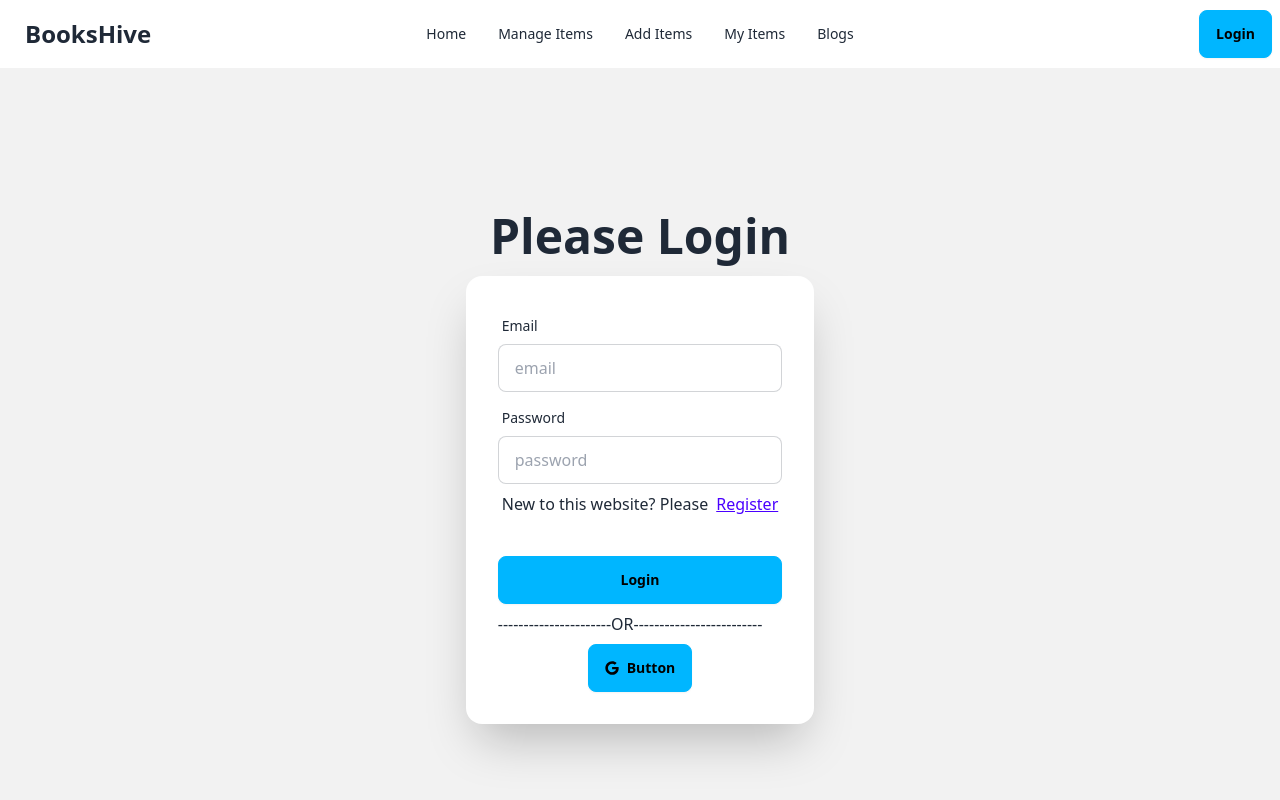
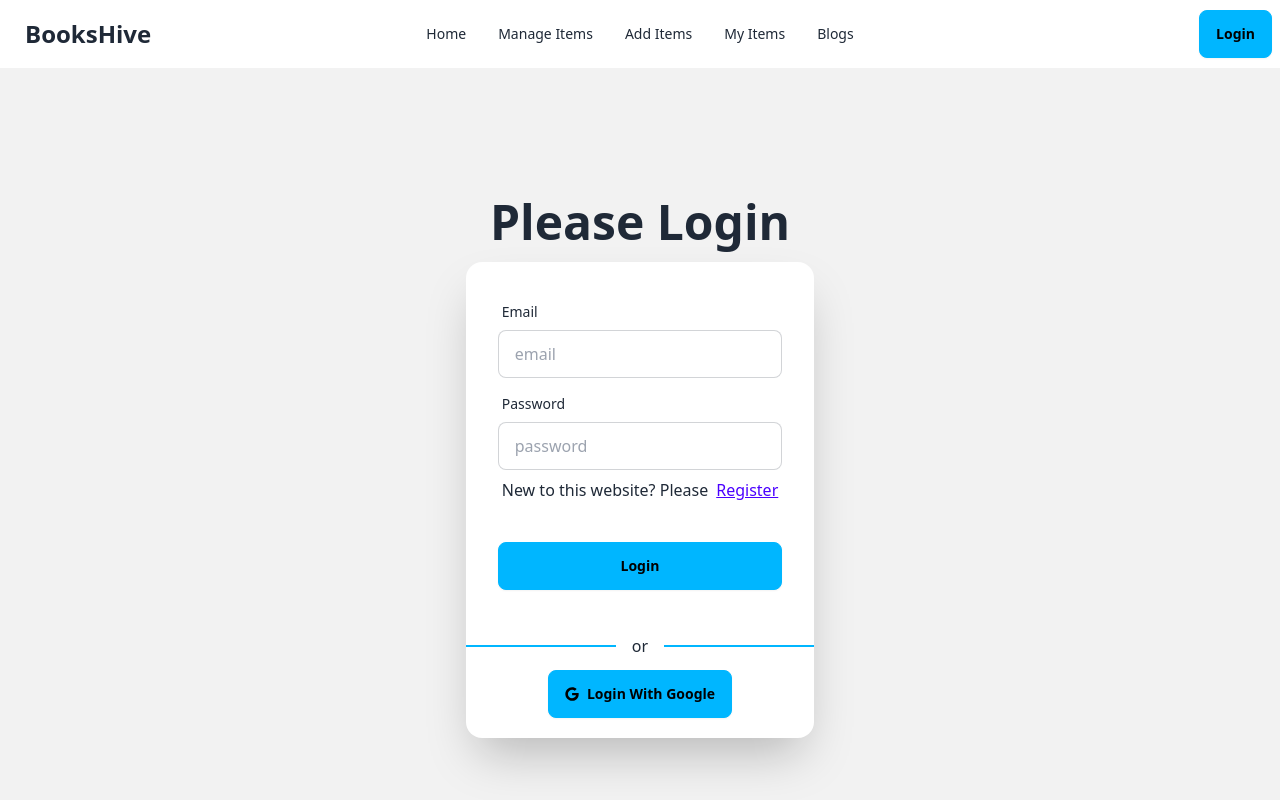
Before and after one commit to Nadim-Nion/warehouse-client, a React (Vite) app: page /login in a window 1280 px wide. Shown: the top 800 px of the page. Built offline with nearby package versions, Linux system fonts and the light colour scheme; no server answers.

Commit message:
social login functionality implemented

```diff
--- a/src/components/SocialLogin/SocialLogin.jsx
+++ b/src/components/SocialLogin/SocialLogin.jsx
@@ -1,12 +1,56 @@
-import React from 'react';
+import React, { useContext, useState } from 'react';
 import { FaGoogle } from 'react-icons/fa';
+import { AuthContext } from '../../providers/AuthProvider';
 
 const SocialLogin = () => {
+    const { googleSignIn } = useContext(AuthContext);
+    const [success, setSuccess] = useState(false);
+    const [error, setError] = useState(null);
+
+    const handleSocialLogIn = () => {
+
+        // Clear previous toast messages
+        setSuccess(false);
+        setError(false);
+
+        googleSignIn()
+            .then(result => {
+                const loggedInUser = result.user;
+                console.log(loggedInUser);
+                setSuccess(true);
+            })
+            .catch(error => {
+                console.log(error.message);
+                setError(true);
+            })
+    }
+
+
     return (
-        <div className='flex justify-center items-center'>
-            <button className="btn btn-info">
+        <div className='flex justify-center items-center mb-5'>
+            {
+                success && <div className="toast toast-end toast-middle">
+                    <div className="alert alert-info">
+                        <span>Success</span>
+                    </div>
+                    <div className="alert alert-success">
+                        <span>User logged-in successfully.</span>
+                    </div>
+                </div>
+            }
+            {
+                error && <div className="toast toast-end toast-middle">
+                    <div className="alert alert-error">
+                        <span>Error</span>
+                    </div>
+                    <div className="alert alert-error">
+                        <span>Login Failed.</span>
+                    </div>
+                </div>
+            }
+            <button onClick={handleSocialLogIn} className="btn btn-info">
                 <FaGoogle />
-                Button
+                Login With Google
             </button>
         </div>
     );
--- a/src/pages/Login/Login.jsx
+++ b/src/pages/Login/Login.jsx
@@ -1,8 +1,10 @@
-import React, { useState } from 'react';
+import React, { useContext, useState } from 'react';
 import { Link } from 'react-router-dom';
 import SocialLogin from '../../components/SocialLogin/SocialLogin';
+import { AuthContext } from '../../providers/AuthProvider';
 
 const Login = () => {
+    const { signIn } = useContext(AuthContext);
     const [success, setSuccess] = useState('');
     const [error, setError] = useState('');
 
@@ -20,6 +22,18 @@ const Login = () => {
 
         // clear the previous success message
         setSuccess('');
+
+        signIn(email, password)
+            .then(result => {
+                const loggedInUser = result.user;
+                console.log(loggedInUser);
+                setSuccess('User logged-in successfully');
+                form.reset();
+            })
+            .catch(error => {
+                console.log(error.message);
+                setError(error.message);
+            })
     }
 
     return (
@@ -52,9 +66,9 @@ const Login = () => {
                         <div className="form-control mt-6">
                             <button className="btn btn-info">Login</button>
                         </div>
-                        <span>----------------------OR-------------------------</span>
-                        <SocialLogin></SocialLogin>
                     </form>
+                    <div className="divider divider-info">or</div>
+                    <SocialLogin></SocialLogin>
                 </div>
             </div>
         </div>
--- a/src/pages/Register/Register.jsx
+++ b/src/pages/Register/Register.jsx
@@ -32,6 +32,7 @@ const Register = () => {
             })
             .catch(error => {
                 console.log(error.message);
+                setError(error.message);
             })
     }
     return (
--- a/src/providers/AuthProvider.jsx
+++ b/src/providers/AuthProvider.jsx
@@ -1,9 +1,12 @@
 import React, { createContext, useState } from 'react';
 import app from '../firebase/firebase.config';
-import { createUserWithEmailAndPassword, getAuth } from 'firebase/auth';
+import { createUserWithEmailAndPassword, getAuth, signInWithEmailAndPassword, signInWithPopup, signOut } from 'firebase/auth';
+import { GoogleAuthProvider } from "firebase/auth";
 
 export const AuthContext = createContext(null);
 const auth = getAuth(app);
+const googleProvider = new GoogleAuthProvider();
+
 
 const AuthProvider = ({ children }) => {
     const [user, setUser] = useState(null);
@@ -14,11 +17,29 @@ const AuthProvider = ({ children }) => {
         return createUserWithEmailAndPassword(auth, email, password);
     }
 
+    const signIn = (email, password) => {
+        setLoading(true);
+        return signInWithEmailAndPassword(auth, email, password);
+    }
+
+    const googleSignIn = () => {
+        setLoading(true);
+        return signInWithPopup(auth, googleProvider);
+    }
+
+    const logOut = () => {
+        setLoading(true);
+        return signOut(auth);
+    }
+
     const authInfo = {
         auth,
         user,
         loading,
         createUser,
+        signIn,
+        googleSignIn,
+        logOut,
 
     };
 
```
